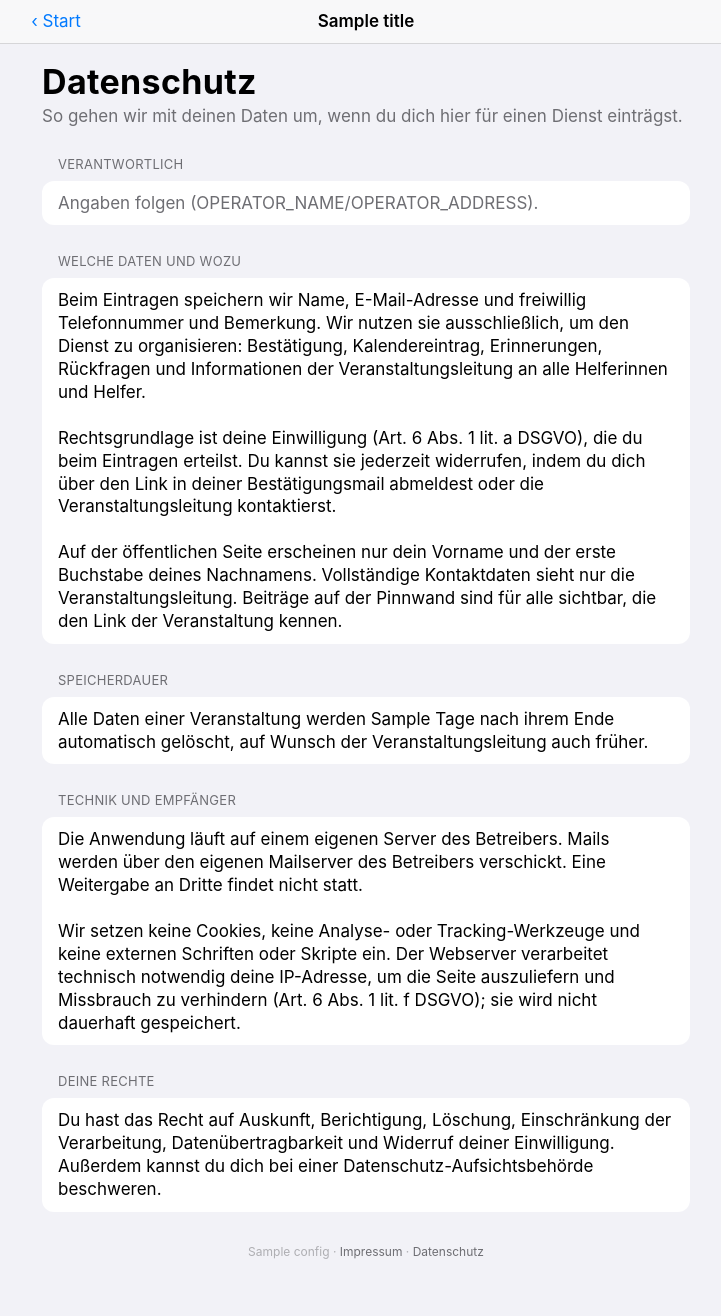
After one commit to Code-Jaeg/Veranstaltungstool-Vereine, a Node project: template views/datenschutz.ejs in a window 1280 px wide. The commit adds this page. Shown: the whole page, without its empty margins (274-995 px from the left). Run offline with Node 20 templates, Linux system fonts and the light colour scheme; the template is opened without the code that fills it: most values are stand-ins (such as "Sample title", 1, 10 or a date in 2020).

Commit message:
Betrieb im Homelab: Mailversand über n8n, Docker-Image per GitHub Actions, Impressum/Datenschutz
- MAIL_WEBHOOK_URL: Mails samt ICS/PDF als JSON an n8n übergeben (Header X-Vereinsdienste-Secret)
- Eingebaute Seiten /impressum und /datenschutz aus OPERATOR_*-Variablen
- Entrypoint übergibt Bind-Mount-Datenverzeichnis an den node-Benutzer
- GitHub Actions baut und veröffentlicht ghcr.io-Image (amd64/arm64)

Co-Authored-By: Claude Opus 5.5 <noreply@anthropic.com>
Claude-Session: https://claude.ai/code/session_01EhWTVRdj2H9ZiegAQZqktC

```diff
--- a/src/notify.js
+++ b/src/notify.js
@@ -37,8 +37,9 @@ async function webhook(type, payload) {
   try {
     await fetch(config.webhookUrl, {
       method: 'POST',
-      headers: { 'content-type': 'application/json' },
+      headers: { 'content-type': 'application/json', 'x-vereinsdienste-secret': config.webhookSecret },
       body: JSON.stringify({ type, at: new Date().toISOString(), ...payload }),
+      signal: AbortSignal.timeout(15_000),
     });
   } catch (err) {
     console.error('[webhook] fehlgeschlagen:', err.message);
--- a/src/server.js
+++ b/src/server.js
@@ -393,6 +393,9 @@ app.post('/admin/:at/delete', loadAdmin, (req, res) => {
   res.render('error', { title: 'Gelöscht', message: 'Die Veranstaltung und alle Anmeldedaten wurden gelöscht.' });
 });
 
+app.get('/impressum', (req, res) => res.render('impressum', { title: 'Impressum' }));
+app.get('/datenschutz', (req, res) => res.render('datenschutz', { title: 'Datenschutz' }));
+
 app.get('/healthz', (req, res) => res.json({ ok: true }));
 
 app.use((req, res) => notFound(res));
@@ -404,7 +407,7 @@ app.use((err, req, res, _next) => {
 if (require.main === module) {
   app.listen(config.port, () => {
     console.log(`${config.appName} läuft auf Port ${config.port} (${config.baseUrl})`);
-    if (!config.smtp.host) console.log('Hinweis: SMTP_HOST nicht gesetzt – Mails werden in data/outbox gespeichert.');
+    if (!config.smtp.host && !config.mailWebhookUrl) console.log('Hinweis: weder SMTP_HOST noch MAIL_WEBHOOK_URL gesetzt – Mails werden in data/outbox gespeichert.');
   });
   jobs.start();
 }
--- /dev/null
+++ b/views/datenschutz.ejs
@@ -0,0 +1,31 @@
+<%- include('partials/head', { back: { href: '/', label: 'Start' } }) %>
+<% var o = config.operator; %>
+<h1 class="large-title">Datenschutz</h1>
+<p class="subtitle">So gehen wir mit deinen Daten um, wenn du dich hier für einen Dienst einträgst.</p>
+
+<div class="section-header">Verantwortlich</div>
+<div class="group"><div class="row"><div class="label">
+  <% if (o.name) { %><b><%= o.name %></b><div class="detail" style="white-space:pre-line"><%= o.address %></div><% if (o.email) { %><div class="detail"><a href="mailto:<%= o.email %>"><%= o.email %></a></div><% } %>
+  <% } else { %><span class="muted">Angaben folgen (OPERATOR_NAME/OPERATOR_ADDRESS).</span><% } %>
+</div></div></div>
+
+<div class="section-header">Welche Daten und wozu</div>
+<div class="group"><div class="row"><div class="label" style="white-space:pre-line">Beim Eintragen speichern wir Name, E-Mail-Adresse und freiwillig Telefonnummer und Bemerkung. Wir nutzen sie ausschließlich, um den Dienst zu organisieren: Bestätigung, Kalendereintrag, Erinnerungen, Rückfragen und Informationen der Veranstaltungsleitung an alle Helferinnen und Helfer.
+
+Rechtsgrundlage ist deine Einwilligung (Art. 6 Abs. 1 lit. a DSGVO), die du beim Eintragen erteilst. Du kannst sie jederzeit widerrufen, indem du dich über den Link in deiner Bestätigungsmail abmeldest oder die Veranstaltungsleitung kontaktierst.
+
+Auf der öffentlichen Seite erscheinen nur dein Vorname und der erste Buchstabe deines Nachnamens. Vollständige Kontaktdaten sieht nur die Veranstaltungsleitung. Beiträge auf der Pinnwand sind für alle sichtbar, die den Link der Veranstaltung kennen.</div></div></div>
+
+<div class="section-header">Speicherdauer</div>
+<div class="group"><div class="row"><div class="label">
+  <% if (config.retentionDays) { %>Alle Daten einer Veranstaltung werden <%= config.retentionDays %> Tage nach ihrem Ende automatisch gelöscht, auf Wunsch der Veranstaltungsleitung auch früher.<% } else { %>Die Daten werden gelöscht, sobald die Veranstaltungsleitung die Veranstaltung entfernt.<% } %>
+</div></div></div>
+
+<div class="section-header">Technik und Empfänger</div>
+<div class="group"><div class="row"><div class="label" style="white-space:pre-line">Die Anwendung läuft auf einem eigenen Server des Betreibers. Mails werden über den eigenen Mailserver des Betreibers verschickt. Eine Weitergabe an Dritte findet nicht statt.
+
+Wir setzen keine Cookies, keine Analyse- oder Tracking-Werkzeuge und keine externen Schriften oder Skripte ein. Der Webserver verarbeitet technisch notwendig deine IP-Adresse, um die Seite auszuliefern und Missbrauch zu verhindern (Art. 6 Abs. 1 lit. f DSGVO); sie wird nicht dauerhaft gespeichert.</div></div></div>
+
+<div class="section-header">Deine Rechte</div>
+<div class="group"><div class="row"><div class="label">Du hast das Recht auf Auskunft, Berichtigung, Löschung, Einschränkung der Verarbeitung, Datenübertragbarkeit und Widerruf deiner Einwilligung. Außerdem kannst du dich bei einer Datenschutz-Aufsichtsbehörde beschweren.</div></div></div>
+<%- include('partials/foot') %>
--- a/views/partials/foot.ejs
+++ b/views/partials/foot.ejs
@@ -1,7 +1,7 @@
 <footer>
   <%= config.appName %>
-  <% if (config.imprintUrl) { %> · <a href="<%= config.imprintUrl %>">Impressum</a><% } %>
-  <% if (config.privacyUrl) { %> · <a href="<%= config.privacyUrl %>">Datenschutz</a><% } %>
+  · <a href="<%= config.imprintUrl || '/impressum' %>">Impressum</a>
+  · <a href="<%= config.privacyUrl || '/datenschutz' %>">Datenschutz</a>
 </footer>
 </main>
 <script src="/static/app.js"></script>
```
Also changed, not shown: src/config.js (+12 -0 lines), src/mail.js (+23 -2 lines), test/mail-webhook.test.js (added, +26 -0 lines), views/impressum.ejs (added, +16 -0 lines), .github/workflows/docker.yml (added), 2 other files.
